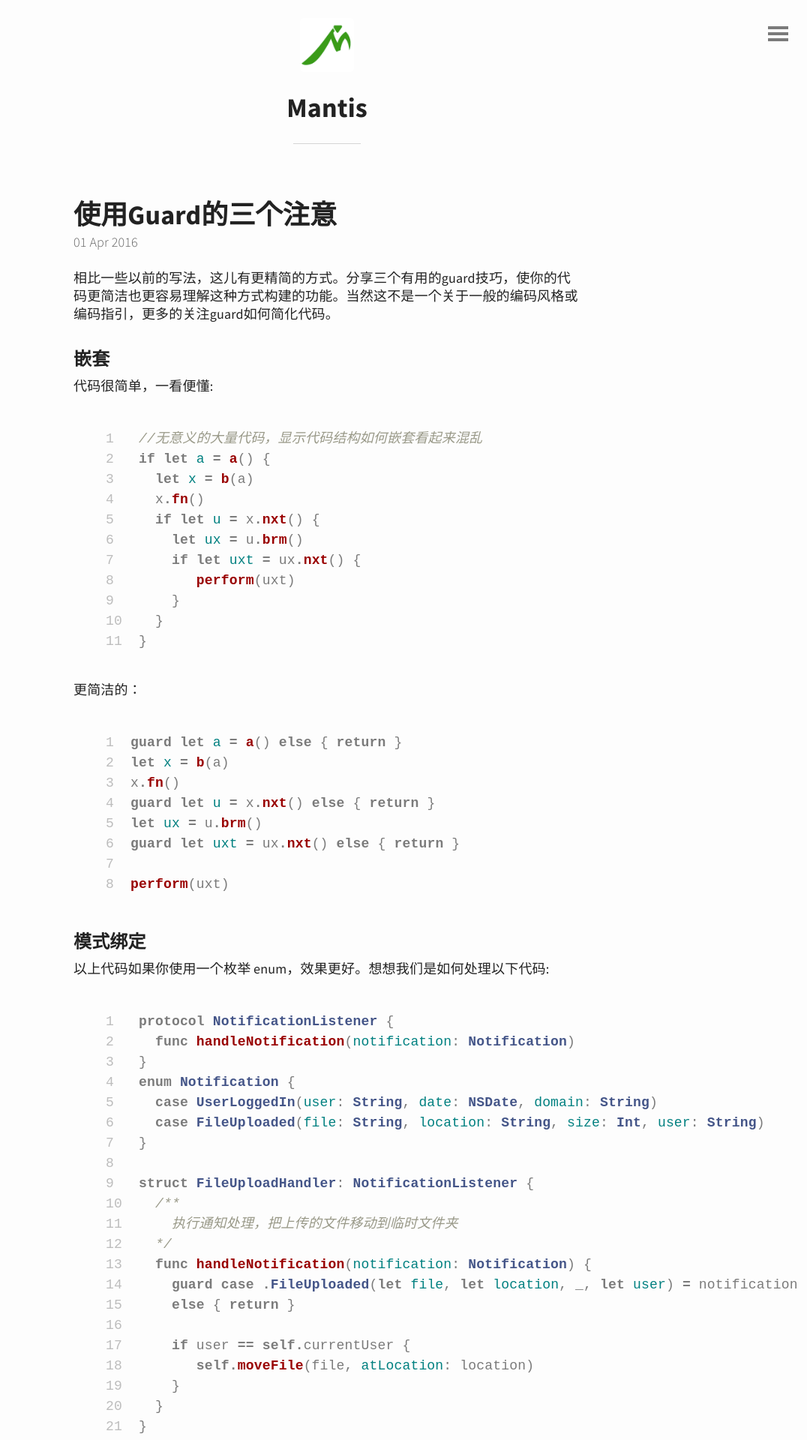
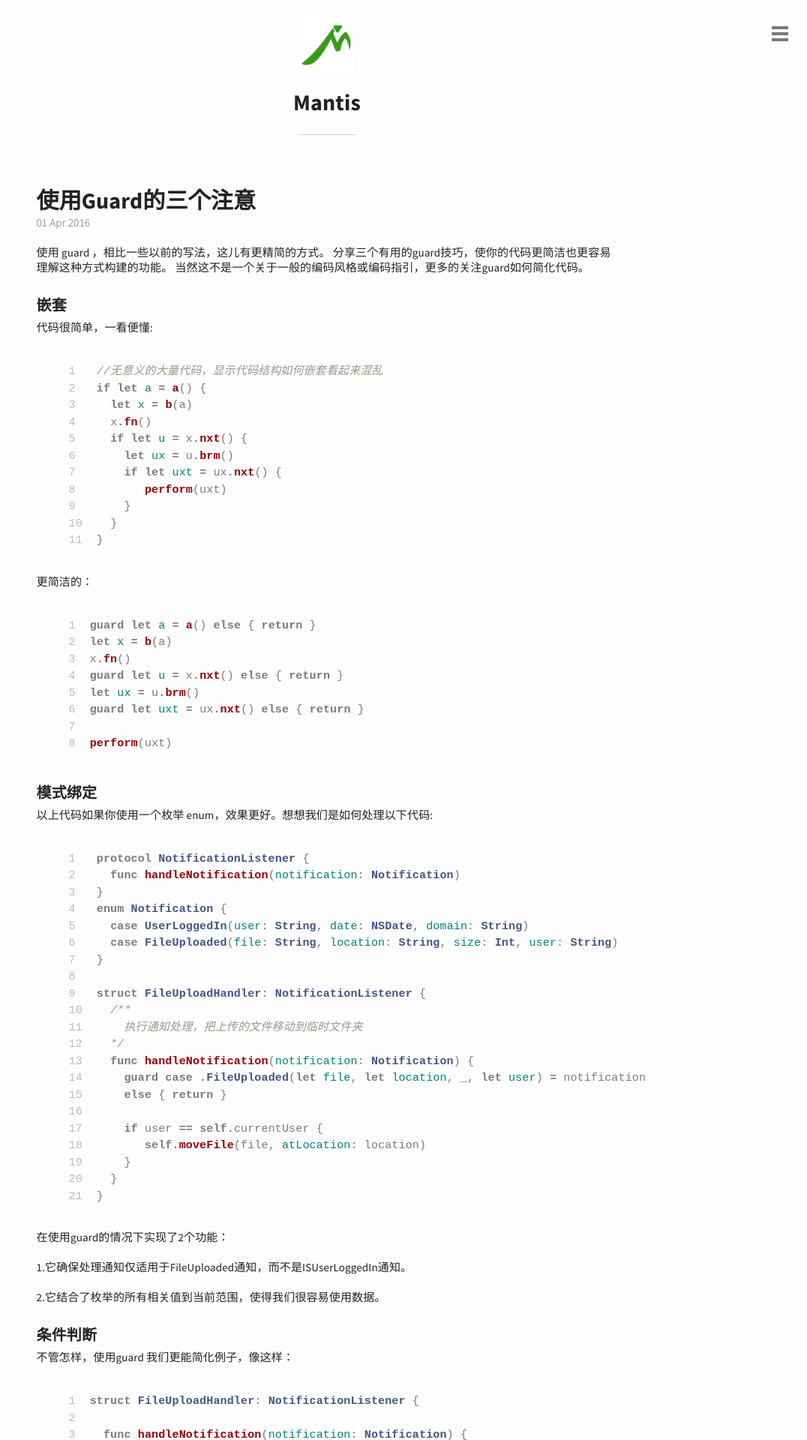
Before and after one commit to springlo/springlo.github.io, a Jekyll site: the page built from _posts/2016-04-01-Three-tips- for-using-the-Guard.md, in a window 1280 px wide. Shown: the top 1920 px of the page at 75% size, without its empty margins (204-1280 px from the left). Built offline with Jekyll 4.4.1, drawn with Linux system fonts in a browser that asks for light colours.

Commit message:
new margin

```diff
--- a/_config.yml
+++ b/_config.yml
@@ -1,6 +1,6 @@
 # Site settings
 title: Mantis | 动如脱兔
-description: "让Coding更简单."
+description: "Make coding easier."
 url: ""
 author:
   name: "SpringLo"
@@ -26,7 +26,7 @@ defaults:
       layout: "post"
 
 # Custom variables
-version: "1.1.0"
+version: "0.1.2"
 
 # Options
 custom_header: false
--- a/_posts/2016-04-01-Three-tips- for-using-the-Guard.md
+++ b/_posts/2016-04-01-Three-tips- for-using-the-Guard.md
@@ -1,7 +1,9 @@
 ---
 title: 使用Guard的三个注意
 ---
-相比一些以前的写法，这儿有更精简的方式。分享三个有用的guard技巧，使你的代码更简洁也更容易理解这种方式构建的功能。当然这不是一个关于一般的编码风格或编码指引，更多的关注guard如何简化代码。
+使用 guard ，相比一些以前的写法，这儿有更精简的方式。
+分享三个有用的guard技巧，使你的代码更简洁也更容易理解这种方式构建的功能。
+当然这不是一个关于一般的编码风格或编码指引，更多的关注guard如何简化代码。
 
 ###  嵌套
 
--- a/_sass/base.scss
+++ b/_sass/base.scss
@@ -16,7 +16,7 @@ html, body, h1, h2, h3, h4, h5, h6, p, ul, ol, li, img {
 
 /*- Base color -*/
 
-$main-color: #008A3C;
+$main-color: #3E9A25;
 $background-color: #FDFDFD;
 $text-color: #222222;
 
@@ -24,9 +24,9 @@ $text-color: #222222;
 
 html {
 	background-color: $background-color;
-	font-size: 16px;
+	font-size: 15px;
 	@media (min-width: 940px) {
-		font-size: 18px;
+		font-size: 15px;
 	}
 	line-height: 1.5;
 	color: $text-color;
--- a/_sass/layout.scss
+++ b/_sass/layout.scss
@@ -112,7 +112,7 @@
 
 #container {
 	margin:0 auto;
-	max-width: 730px;
+	max-width: 820px;   //730
 	padding: 0 1.5rem;
 }
 
@@ -131,7 +131,7 @@
   	display: block;
   }
   h1 {
-  	font-family: 'Signika', sans-serif; //Emerald logo font
+  	font-family: 'Signika', sans-serif; // logo font
     font-weight: 600;
   }
   &:after {
--- a/_sass/syntax.scss
+++ b/_sass/syntax.scss
@@ -3,7 +3,7 @@
  * https://github.com/mojombo/tpw/blob/master/css/syntax.css
  */
 
-// .highlight  { background-color: #FFF; }
+// .highlight  { background-color: #E6E6E6; }
 .lineno { color: darken($background-color, 25%); margin-right: 1em; }
 .highlight .c { color: #999988; font-style: italic } /* Comment */
 .highlight .err { color: #a61717; background-color: #e3d2d2 } /* Error */
```
